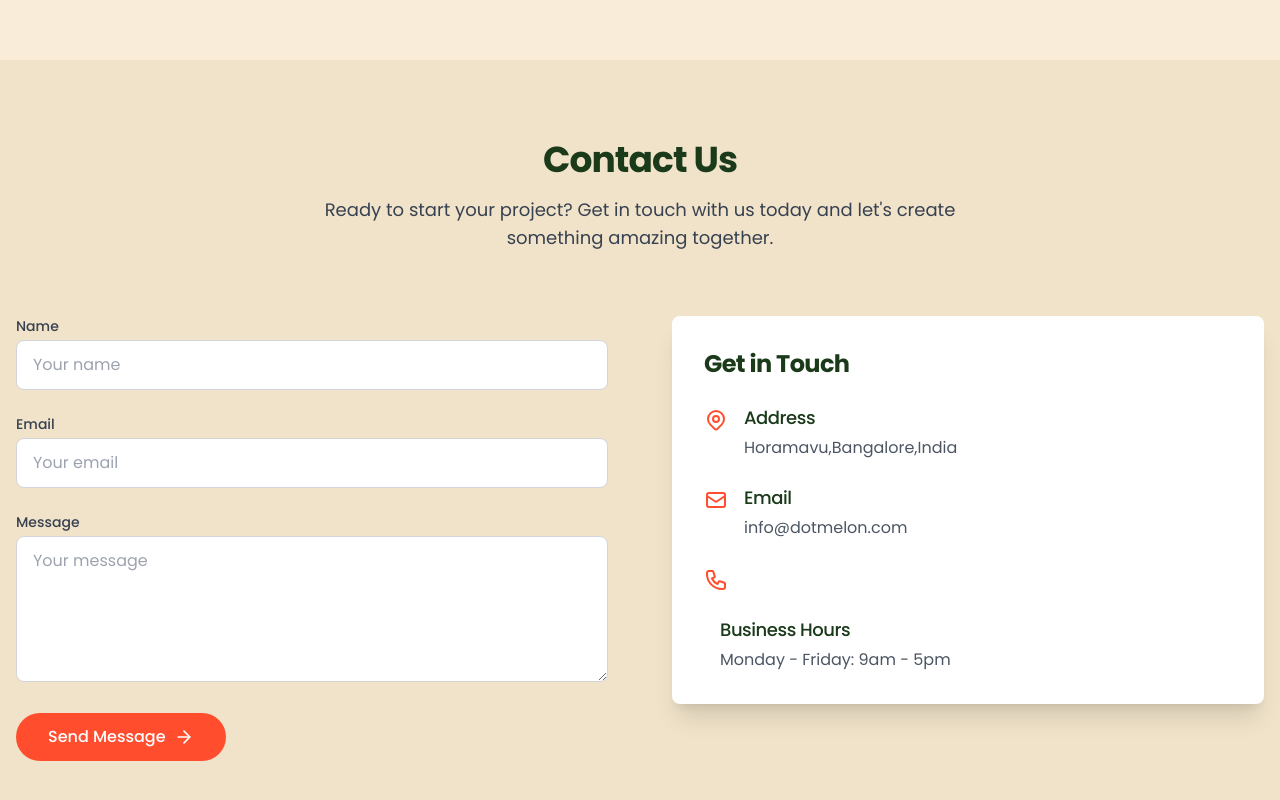
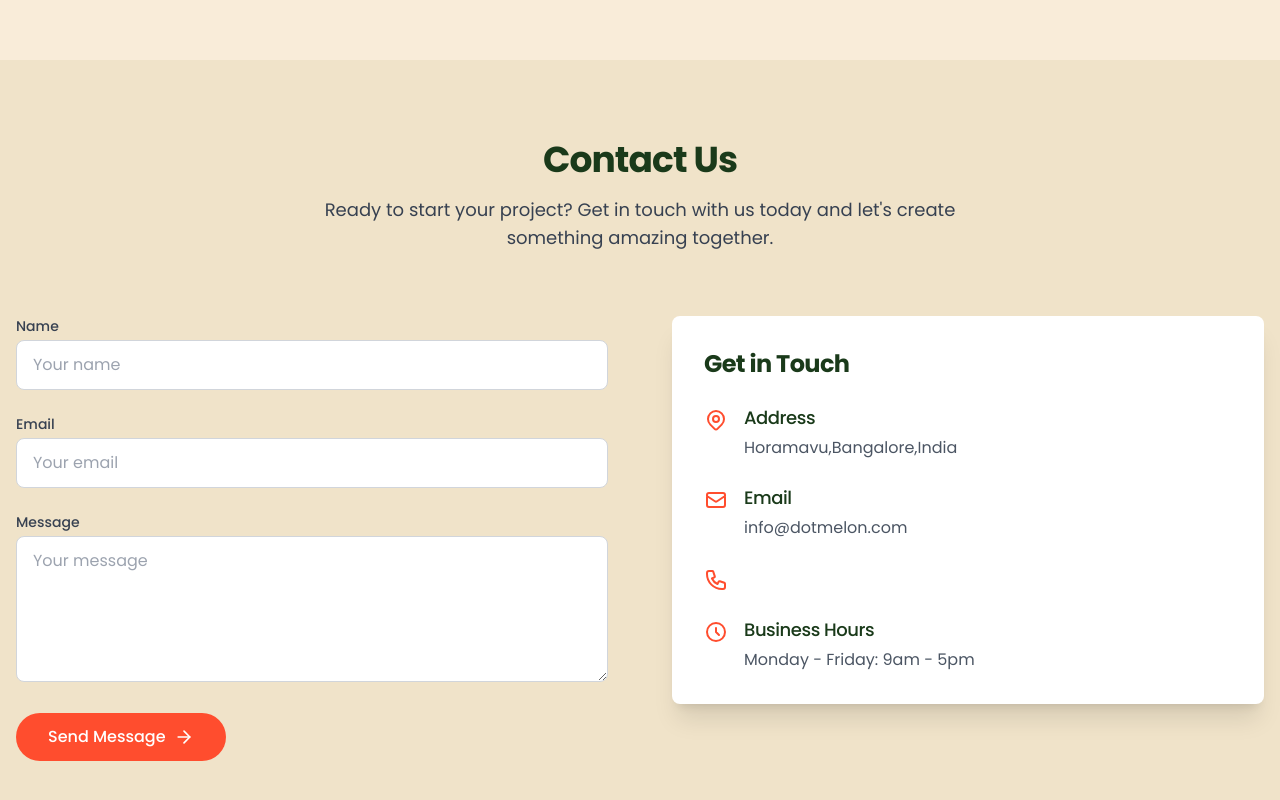
Before and after one commit to dotmelontech/web, a Next.js app: page / in a window 1280 px wide. Shown: the part 3492-4292 px from the top of the page. Built offline with nearby package versions, Linux system fonts and the light colour scheme.

Commit message:
Update page.tsx

```diff
--- a/app/page.tsx
+++ b/app/page.tsx
@@ -725,6 +725,16 @@ export default function Home() {
                       </div>
                     </div>
                     <div className="flex items-start">
+                        <div className="flex-shrink-0 mt-1">
+                         <svg className="h-6 w-6 text-[#ff4d2e]" fill="none" viewBox="0 0 24 24" stroke="currentColor">
+                           <path
+                             strokeLinecap="round"
+                             strokeLinejoin="round"
+                             strokeWidth={2}
+                             d="M12 8v4l3 3m6-3a9 9 0 11-18 0 9 9 0 0118 0z"
+                           />
+                         </svg>
+                       </div>
                       <div className="ml-4">
                         <h4 className="text-lg font-medium text-[#1a3a1a]">Business Hours</h4>
                         <p className="text-gray-600 mt-1">Monday - Friday: 9am - 5pm</p>
```
